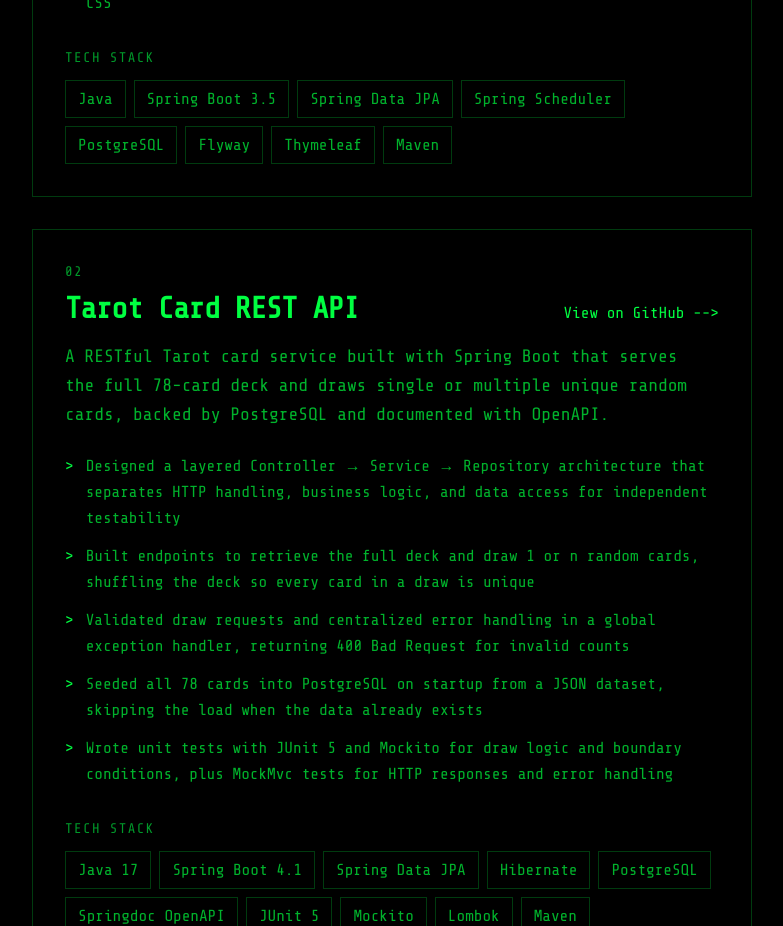
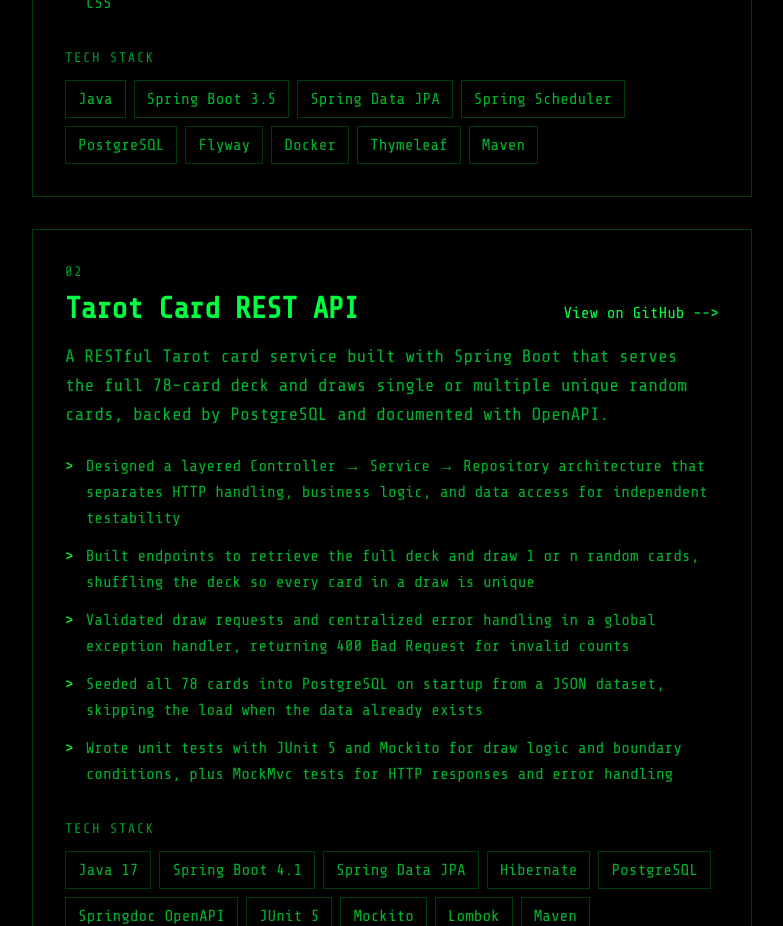
Before and after one commit to mahicks5/my-portfolio, a Next.js app: page /projects in a window 1280 px wide. Shown: the part 1280-2206 px from the top of the page, without its empty margins (248-1031 px from the left). Built offline with nearby package versions, Linux system fonts and the light colour scheme.

Commit message:
Add Docker to Job Board Monitor tech stack

```diff
--- a/src/app/projects/page.tsx
+++ b/src/app/projects/page.tsx
@@ -14,7 +14,7 @@ const projects = [
     {
         title: "Job Board Monitor",
         description: "A full-stack web application that automatically tracks and aggregates job postings from target companies. Polls the Greenhouse ATS API every hour, persists new postings to a PostgreSQL database, and displays them through a clean web interface, only surfacing roles that haven't been seen before.",
-        techStack: ["Java", "Spring Boot 3.5", "Spring Data JPA", "Spring Scheduler", "PostgreSQL", "Flyway", "Thymeleaf", "Maven"],
+        techStack: ["Java", "Spring Boot 3.5", "Spring Data JPA", "Spring Scheduler", "PostgreSQL", "Flyway", "Docker", "Thymeleaf", "Maven"],
         github: "https://github.com/mahicks5/job-monitor",
         highlights: [
             "Built a full-stack job monitoring application in Java and Spring Boot that automatically aggregates live postings from target companies via the Greenhouse ATS API",
```
